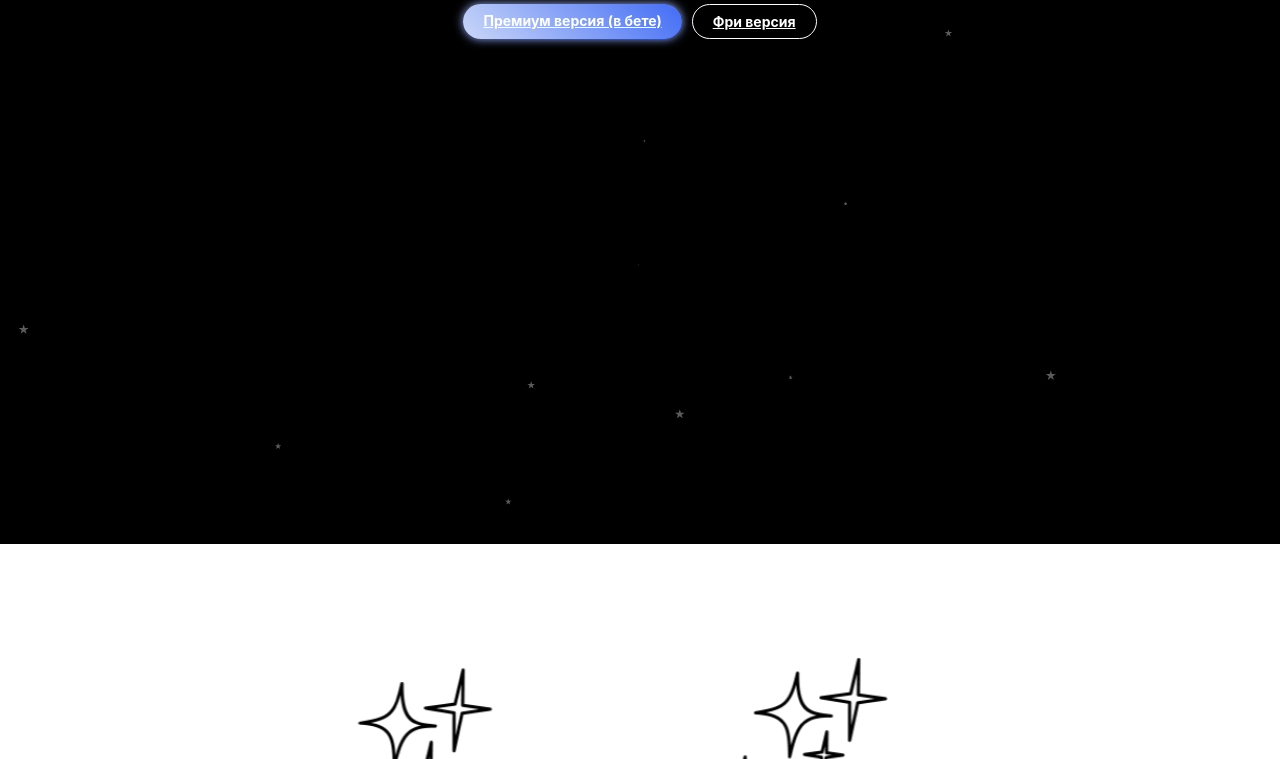
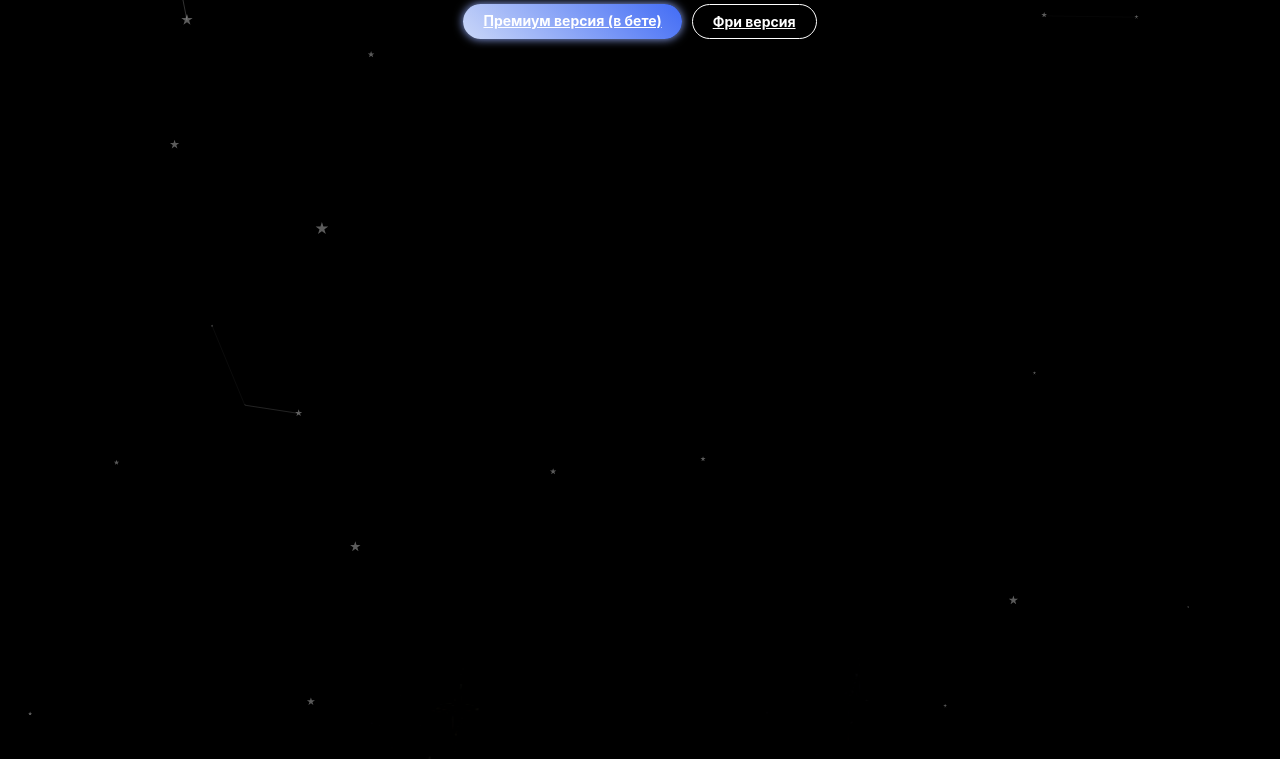
Before and after one commit to whydeadinside/whydeadinside.github.io, a plain HTML site: page index.html in a window 1280 px wide. Shown: the part 256-1015 px from the top of the page. Drawn offline with nearby package versions, Linux system fonts and the light colour scheme.

Commit message:
styles.css

```diff
--- a/styles.css
+++ b/styles.css
@@ -116,13 +116,13 @@ h1 {
 }
 
 #particles-js {
-    height: 100vh;
+    height: 200vh;
     background-color: #000;
     position: fixed;
-    width: 100%;
+    width: 200%;
     top: 0;
     left: 0;
-    z-index: 1;
+    z-index: 2;
 }
 
 #canvas1 {
```
